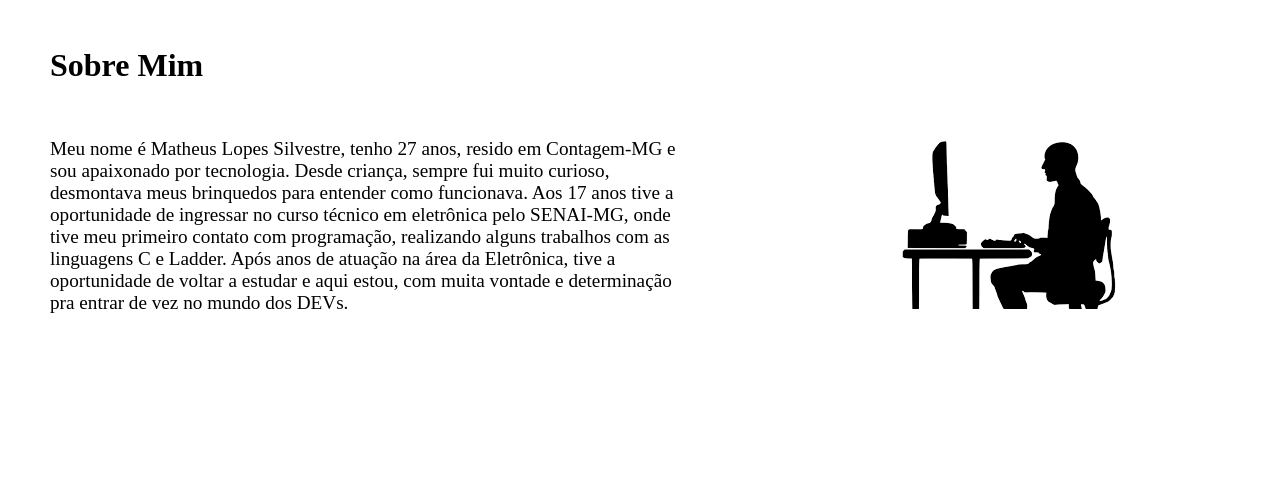
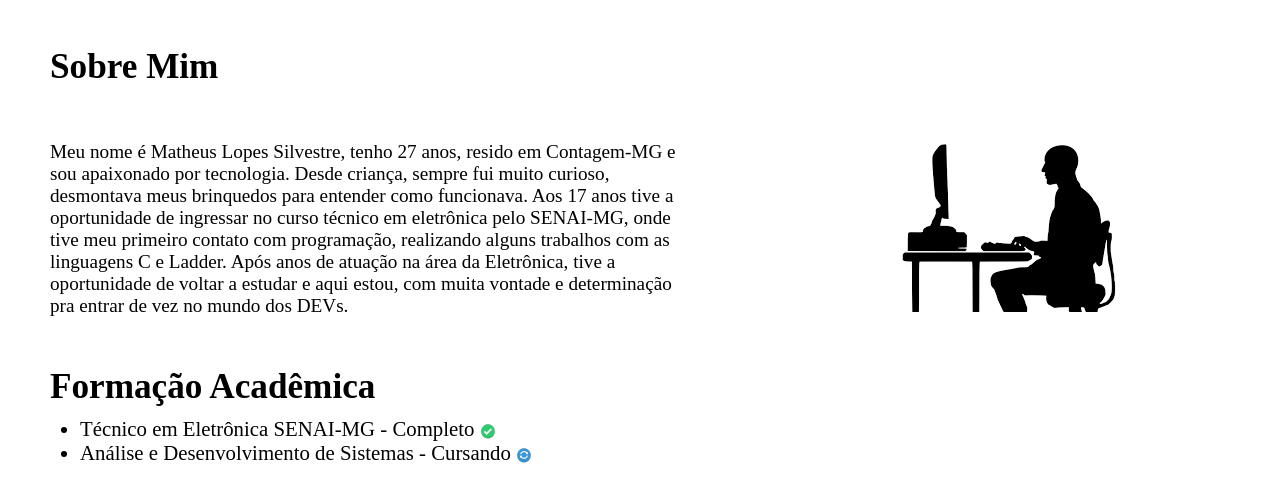
Before and after one commit to Matheusls7/Portifolio, a plain HTML site: page index.html in a window 1280 px wide. Shown: the part 364-847 px from the top of the page. Before the commit the page ends 800 px from the top, so only its background shows below. Drawn offline with Linux system fonts and the light colour scheme.

Commit message:
15.02.22

```diff
--- a/index.html
+++ b/index.html
@@ -17,13 +17,24 @@
     </p>
 </header>
 <main>
-  <section">
-    <h2>Sobre Mim</h2>
+  <section>
+    <h2 class="TituloSecundario">Sobre Mim</h2>
       <p class="ladoesquerdo">
         Meu nome é Matheus Lopes Silvestre, tenho 27 anos, resido em Contagem-MG e sou apaixonado por tecnologia. Desde criança, sempre fui muito curioso, desmontava meus brinquedos para entender como funcionava. Aos 17 anos tive a oportunidade de ingressar no curso técnico em eletrônica pelo SENAI-MG, onde tive meu primeiro contato com programação, realizando alguns trabalhos com as linguagens C e Ladder. Após anos de atuação na área da Eletrônica, tive a oportunidade de voltar a estudar e aqui estou, com muita vontade e determinação pra entrar de vez no mundo dos DEVs.
       </p>
       <img class="FotoDireita" src="imagens/desenvolvedor.png" alt="desenvolvedor">
   </section>
+  <section>
+    <h3 class="TituloSecundario">Formação Acadêmica</h3>
+      <ul class="ListaEsquerdo">
+        <li>Técnico em Eletrônica SENAI-MG - Completo <img class="FotoIcone" src="imagens/completo.png" alt=""></li>
+        <li>Análise e Desenvolvimento de Sistemas - Cursando <img class="FotoIcone" src="imagens/cursando.png" alt=""></li>
+      </ul>
+      <ul class="ListaDireito">
+        <li></li>
+      </ul>
+
+  </section>
 </main>
 </body>
 </html>
--- a/style.css
+++ b/style.css
@@ -17,8 +17,8 @@ header{
     vertical-align: middle;
 }
 
-h2{
-    font-size: 2em;
+.TituloSecundario{
+    font-size: 2.2em;
     margin-top: 50px;
     margin-left: 50px;
 }
@@ -27,9 +27,16 @@ h2{
     font-size: 1.2em;
     width: 50%;
     margin-left: 50px;
-    margin-right: 200px;
 }
 .FotoDireita{
     width: auto;
+    margin-left: 200px;
+}
 
+.ListaEsquerdo{
+    display: inline-block;
+    font-size: 1.3em;
+    width: 50%;
+    margin-top: 10px;
+    margin-left: 80px;
 }
```
Also changed, not shown: imagens/completo.png (added), imagens/cursando.png (added).
